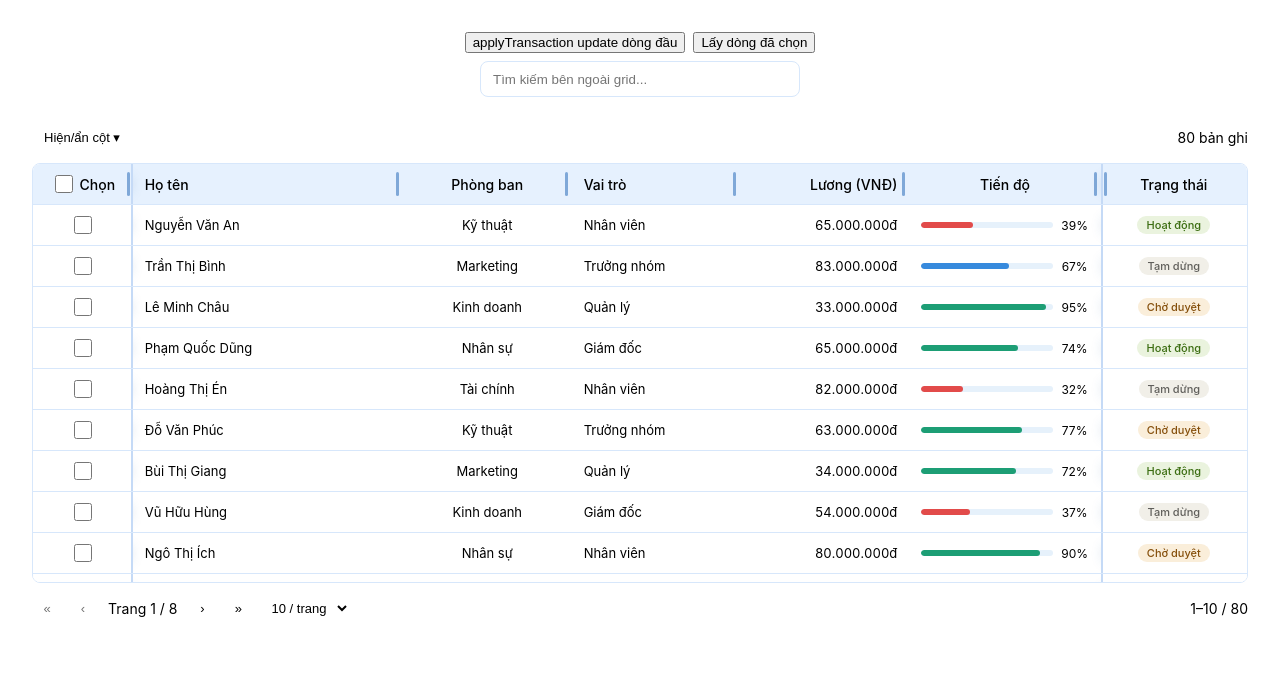
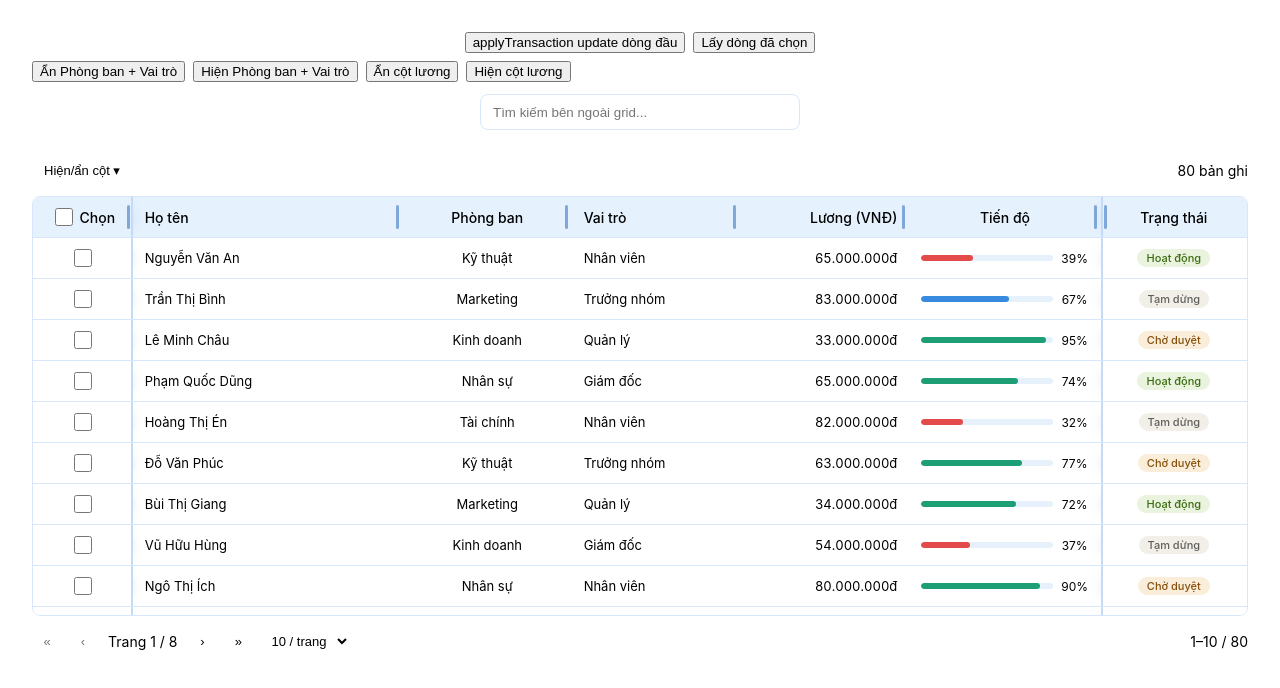
Before and after one commit to Fenell/data-grid-react, a React (Vite) app: page / in a window 1280 px wide. Shown: the top 688 px of the page. Built offline with nearby package versions, Linux system fonts and the light colour scheme; a web font is replaced by a local one.

Commit message:
thêm hàm ẩn hiện cột động

```diff
--- a/src/App.tsx
+++ b/src/App.tsx
@@ -273,6 +273,40 @@ function App() {
       >
         Lấy dòng đã chọn
       </button>
+      <div style={{ display: "flex", gap: 8, flexWrap: "wrap", marginBottom: 12 }}>
+        <button
+          onClick={() =>
+            gridRef.current?.api.setColumnsVisible(["dept", "role"], false)
+          }
+          type="button"
+        >
+          Ẩn Phòng ban + Vai trò
+        </button>
+        <button
+          onClick={() =>
+            gridRef.current?.api.setColumnsVisible(["dept", "role"], true)
+          }
+          type="button"
+        >
+          Hiện Phòng ban + Vai trò
+        </button>
+        <button
+          onClick={() =>
+            gridRef.current?.api.setColumnsVisible(["salary"], false)
+          }
+          type="button"
+        >
+          Ẩn cột lương
+        </button>
+        <button
+          onClick={() =>
+            gridRef.current?.api.setColumnsVisible(["salary"], true)
+          }
+          type="button"
+        >
+          Hiện cột lương
+        </button>
+      </div>
       <div style={{ marginBottom: 12 }}>
         <input
           placeholder="Tìm kiếm bên ngoài grid..."
--- a/src/components/DataGrid.tsx
+++ b/src/components/DataGrid.tsx
@@ -137,6 +137,10 @@ export type DataGridApi<T extends GridRow> = {
   getSelectedRowIds: () => string[];
   getSelectedRows: () => T[];
   setGlobalFilter: (value: string) => void;
+  setColumnsVisible: (
+    keys: Array<string | Column<T, unknown>>,
+    visible: boolean,
+  ) => void;
 };
 
 export type DataGridRef<T extends GridRow> = {
@@ -881,6 +885,18 @@ function useDataGridController<T extends GridRow>({
     setGlobalFilter: (value: string) => {
       table.setGlobalFilter(value);
     },
+    setColumnsVisible: (keys, visible) => {
+      keys.forEach((key) => {
+        const column =
+          typeof key === "string" ? table.getColumn(key) : table.getColumn(key.id);
+
+        if (!column || !column.getCanHide()) {
+          return;
+        }
+
+        column.toggleVisibility(visible);
+      });
+    },
   };
 
   return {
```
